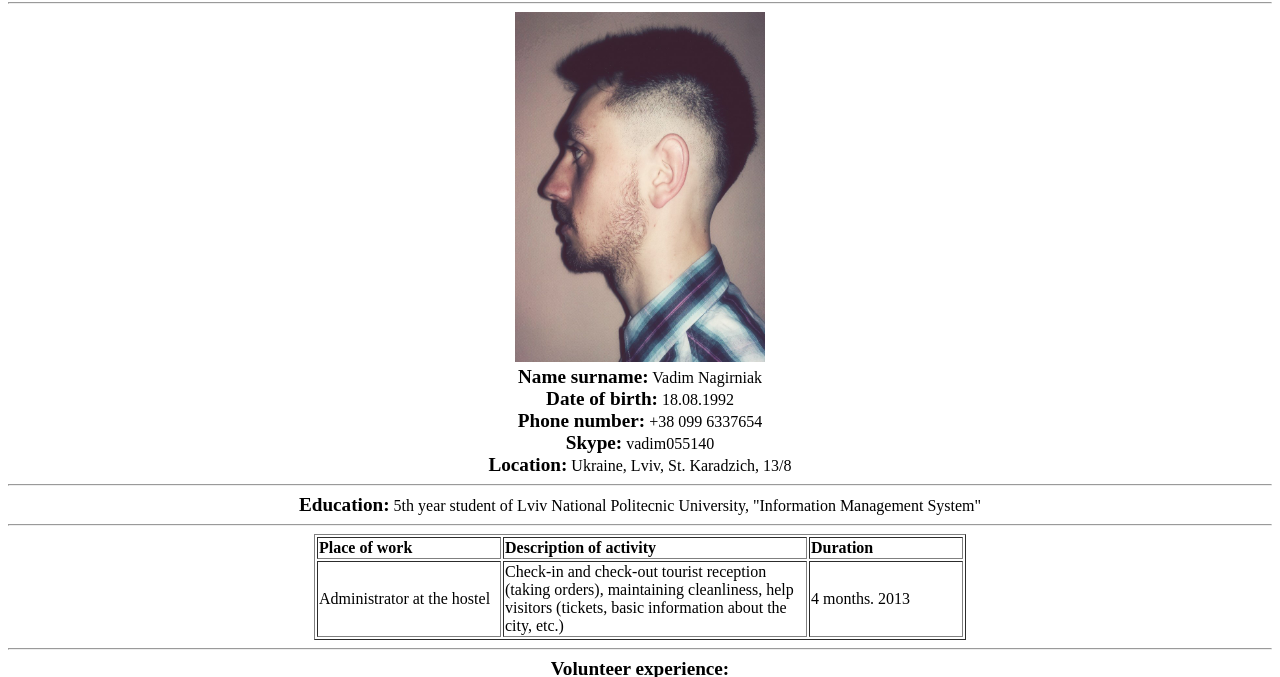
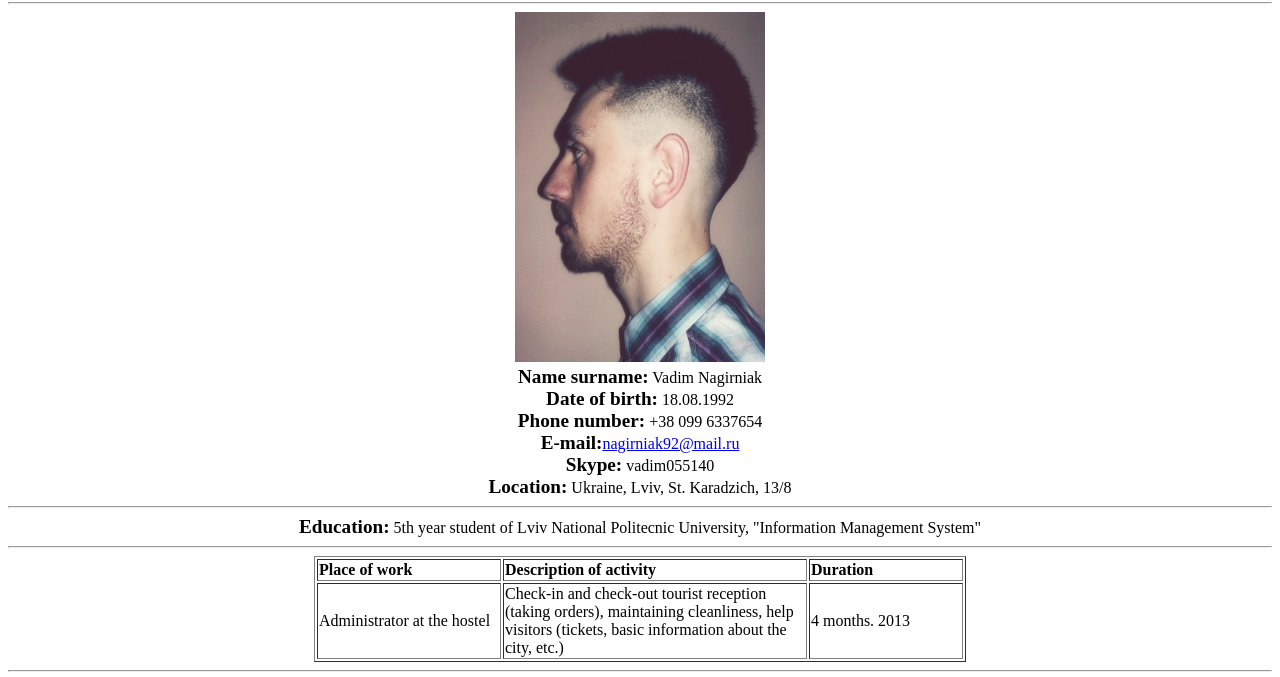
Before and after one commit to VadimN92/Resume, a plain HTML site: page index.html in a window 1280 px wide. Shown: the part 78-755 px from the top of the page. Drawn offline with Linux system fonts and the light colour scheme.

Commit message:
change something

```diff
--- a/index.html
+++ b/index.html
@@ -13,6 +13,7 @@
 	<b><big>Name surname:</big></b> Vadim Nagirniak <br>
 	<b><big>Date of birth:</big></b> 18.08.1992 <br>
 	<b><big>Phone number:</big></b> +38 099 6337654 <br>
+	<b><big>E-mail:</big></b><a href="mailto: nagirniak92@mail.ru">nagirniak92@mail.ru</a><br>
 	<b><big>Skype:</big></b> vadim055140 <br>
 	<b><big>Location:</big></b> Ukraine, Lviv, St. Karadzich, 13/8 <br>
 	<hr>
```
